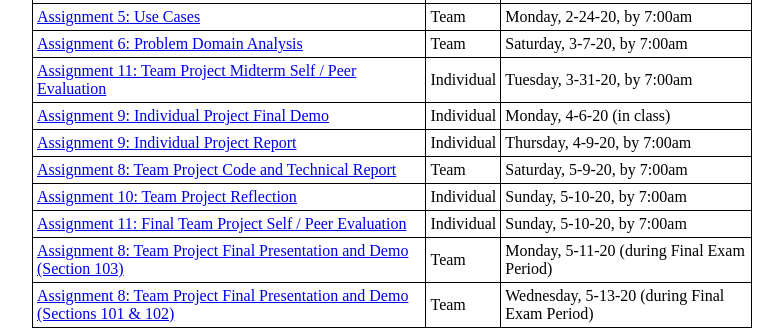
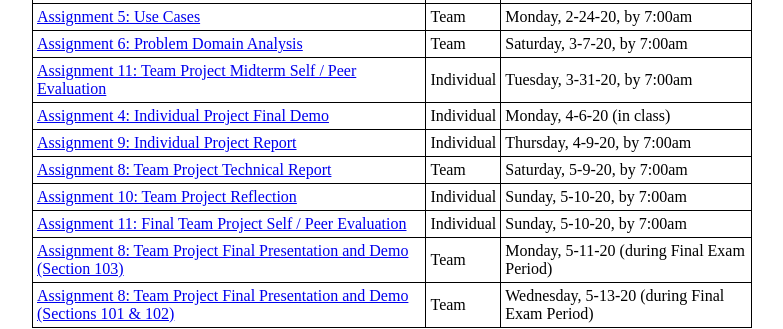
Before and after one commit to ycpcs/cs320-spring2020, a Jekyll site: the page built from assign/index.md, in a window 1280 px wide. Shown: the part 281-610 px from the top of the page, without its empty margins (248-1031 px from the left). Built offline with Jekyll 4.4.1, drawn with Linux system fonts in a browser that asks for light colours.

Commit message:
removed code from submission requirements

```diff
--- a/assign/index.md
+++ b/assign/index.md
@@ -16,9 +16,9 @@ Assignment | Type | Due
 [Assignment 5: Use Cases](assign05.html) | Team | Monday, 2-24-20, by 7:00am
 [Assignment 6: Problem Domain Analysis](assign06.html) | Team | Saturday, 3-7-20, by 7:00am
 [Assignment 11: Team Project Midterm Self / Peer Evaluation](assign11.html) | Individual | Tuesday, 3-31-20, by 7:00am
-[Assignment 9: Individual Project Final Demo](assign09.html) | Individual | Monday, 4-6-20 (in class)
+[Assignment 4: Individual Project Final Demo](assign04.html) | Individual | Monday, 4-6-20 (in class)
 [Assignment 9: Individual Project Report](assign09.html) | Individual | Thursday, 4-9-20, by 7:00am
-[Assignment 8: Team Project Code and Technical Report](assign08.html) | Team | Saturday, 5-9-20, by 7:00am
+[Assignment 8: Team Project Technical Report](assign08.html) | Team | Saturday, 5-9-20, by 7:00am
 [Assignment 10: Team Project Reflection](assign10.html) | Individual | Sunday, 5-10-20, by 7:00am
 [Assignment 11: Final Team Project Self / Peer Evaluation](assign11.html) | Individual | Sunday, 5-10-20, by 7:00am
 [Assignment 8: Team Project Final Presentation and Demo (Section 103)](assign08.html) | Team | Monday, 5-11-20 (during Final Exam Period)
```
